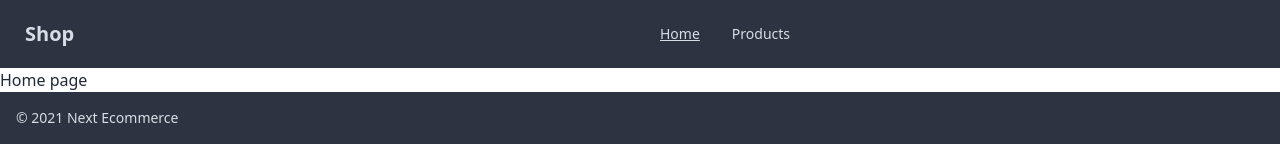
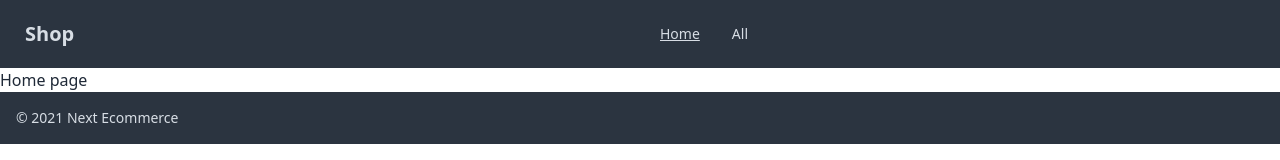
Before and after one commit to radoslawbiesek/next-ecommerce, a Next.js app: page / in a window 1280 px wide. Shown: the top 160 px of the page. Built offline with nearby package versions, Linux system fonts and the light colour scheme.

Commit message:
link change

```diff
--- a/src/ui/atoms/ActiveLink.tsx
+++ b/src/ui/atoms/ActiveLink.tsx
@@ -11,7 +11,7 @@ function checkIsActive(pathname: string, href: string, exact: boolean) {
     return pathname === href;
   }
 
-  return pathname.split("/")[1] === href.split("/")[1];
+  return pathname.startsWith(href);
 }
 
 type ActiveLinkProps = {
--- a/src/ui/organisms/Navbar.tsx
+++ b/src/ui/organisms/Navbar.tsx
@@ -5,8 +5,8 @@ import Link from "next/link";
 import { ActiveLink } from "@/ui/atoms/ActiveLink";
 
 const LINKS = [
-  { label: "Home", href: "/" },
-  { label: "Products", href: "/products" },
+  { label: "Home", href: "/", exact: true },
+  { label: "All", href: "/products", exact: false },
 ] as const;
 
 export function Navbar() {
@@ -21,7 +21,7 @@ export function Navbar() {
         <ul className="menu menu-horizontal px-1">
           {LINKS.map((link) => (
             <li key={link.href}>
-              <ActiveLink href={link.href} activeClassName="underline">
+              <ActiveLink href={link.href} activeClassName="underline" exact={link.exact}>
                 {link.label}
               </ActiveLink>
             </li>
```
